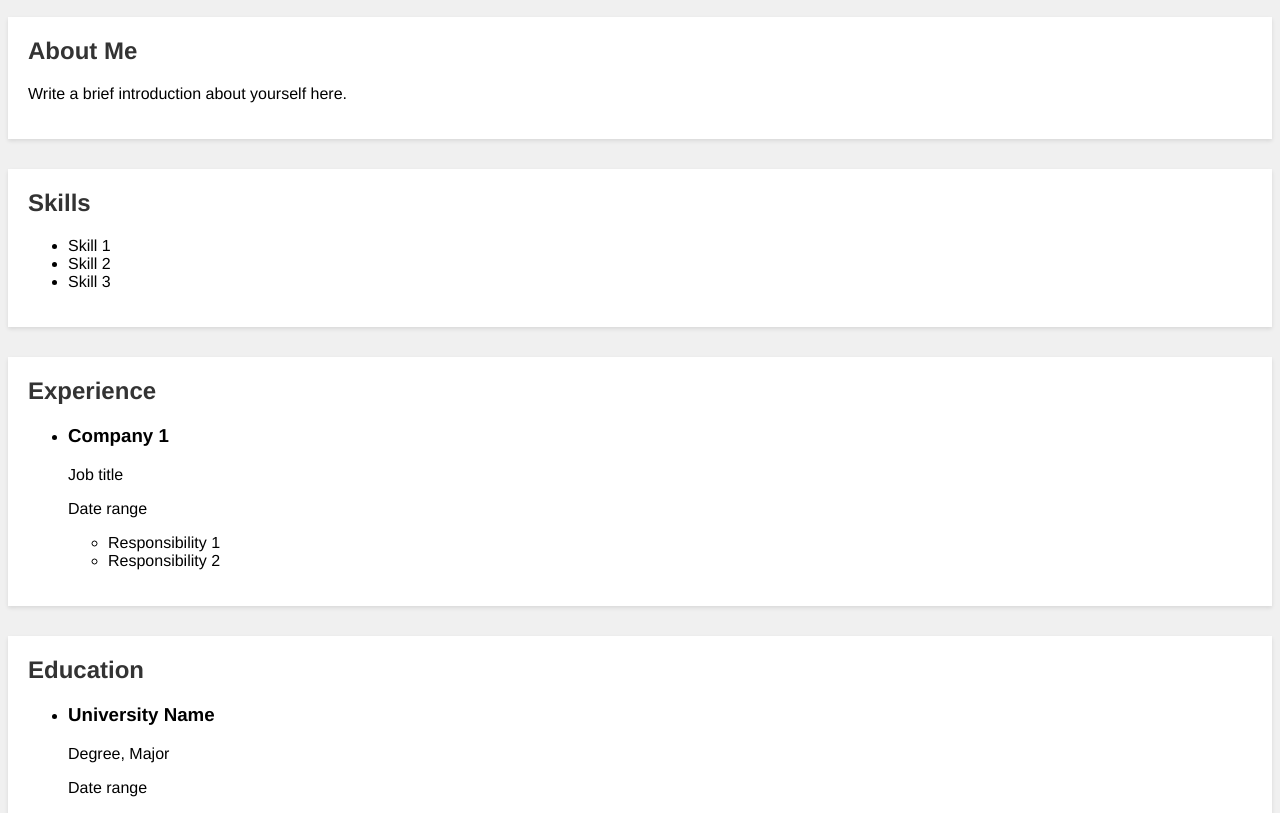
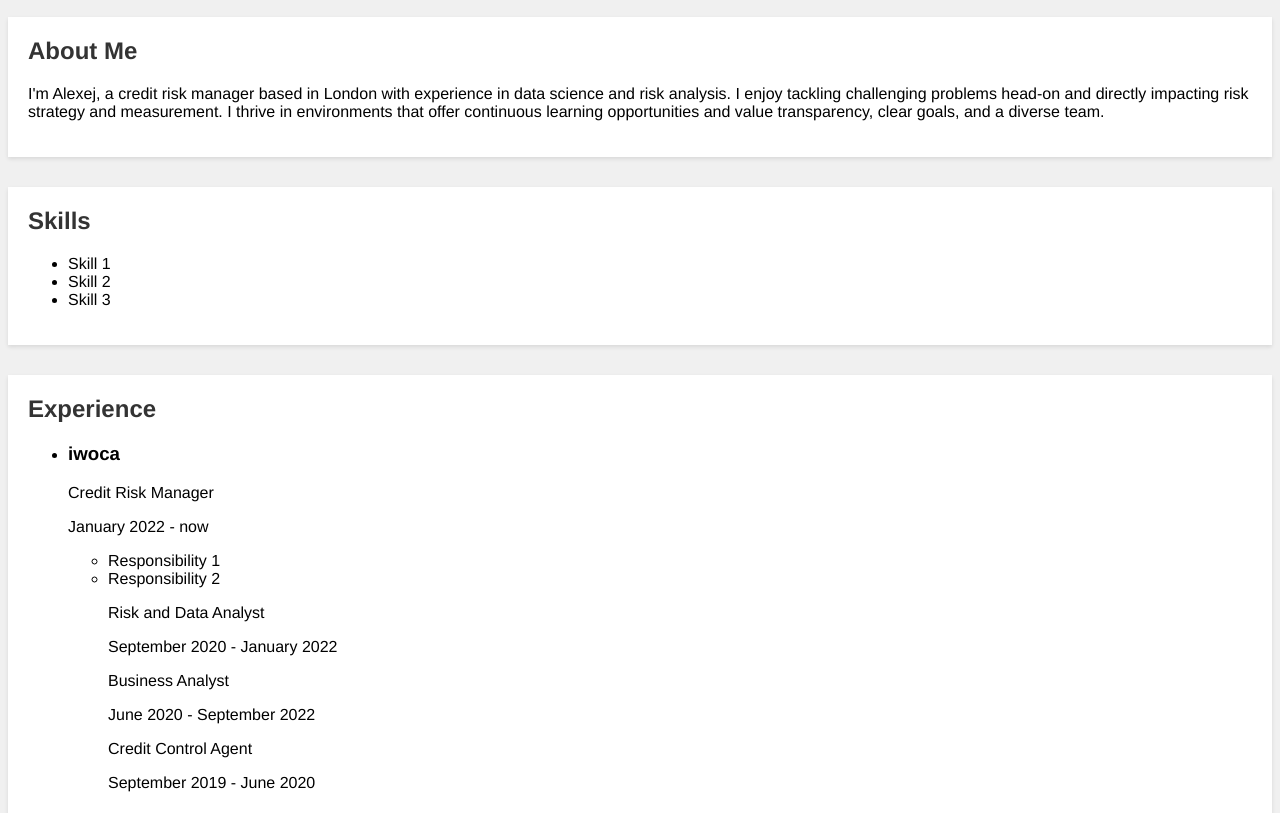
Before and after one commit to kernkraft14/kernkraft14.github.io, a plain HTML site: page index.html in a window 1280 px wide. Shown: the part 139-952 px from the top of the page. Drawn offline with Linux system fonts and the light colour scheme.

Commit message:
Update index.html
- add some content

```diff
--- a/index.html
+++ b/index.html
@@ -64,7 +64,7 @@
     <div class="section">
       <h2 class="section-title">About Me</h2>
       <div class="section-content">
-        <p>Write a brief introduction about yourself here.</p>
+        <p>I'm Alexej, a credit risk manager based in London with experience in data science and risk analysis. I enjoy tackling challenging problems head-on and directly impacting risk strategy and measurement. I thrive in environments that offer continuous learning opportunities and value transparency, clear goals, and a diverse team.</p>
       </div>
     </div>
 
@@ -85,12 +85,18 @@
       <div class="section-content">
         <ul>
           <li>
-            <h3>Company 1</h3>
-            <p>Job title</p>
-            <p>Date range</p>
+            <h3>iwoca</h3>
+            <p>Credit Risk Manager</p>
+            <p>January 2022 - now</p>
             <ul>
               <li>Responsibility 1</li>
               <li>Responsibility 2</li>
+            <p>Risk and Data Analyst</p>
+            <p>September 2020 - January 2022</p>
+            <p>Business Analyst</p>
+            <p>June 2020 - September 2022</p>
+            <p>Credit Control Agent</p>
+            <p>September 2019 - June 2020</p>
             </ul>
           </li>
           <!-- Add more experiences -->
```
